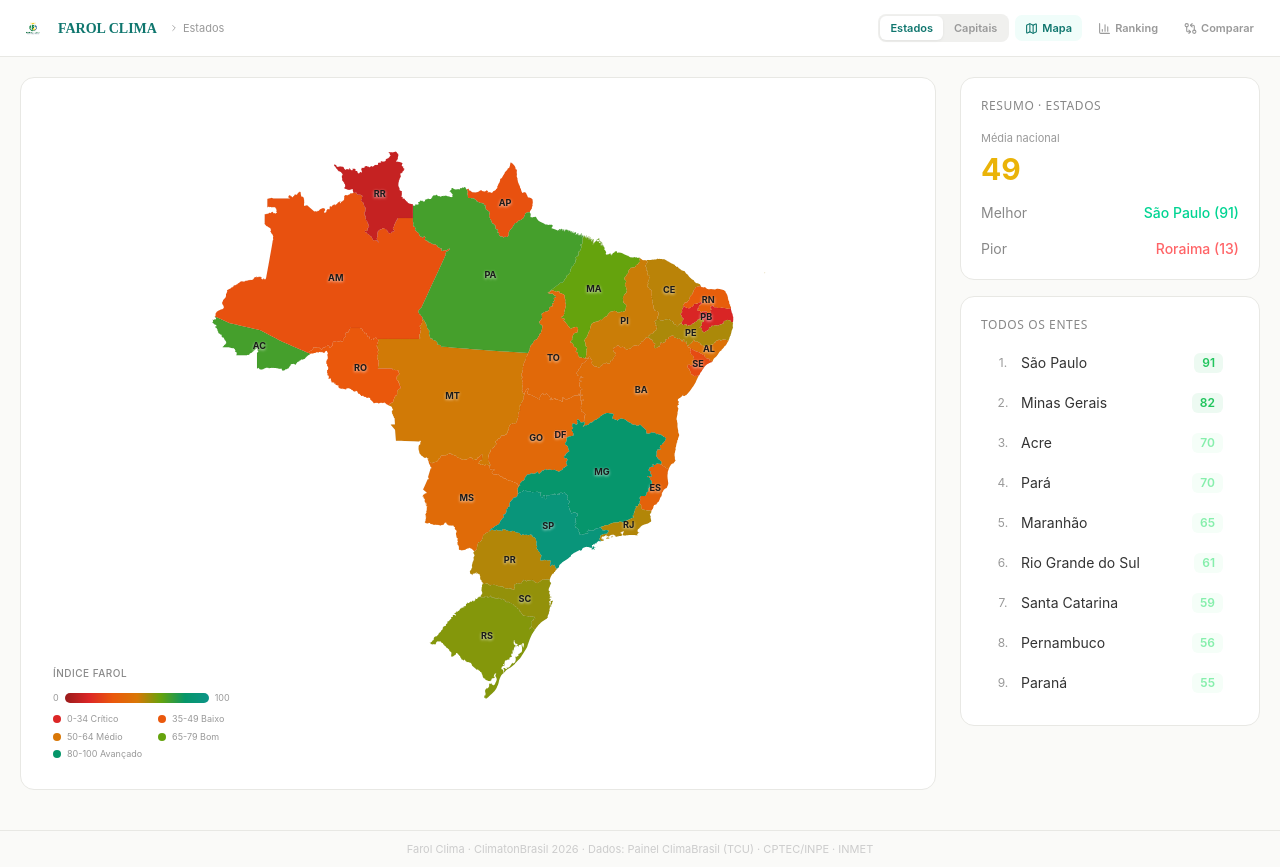
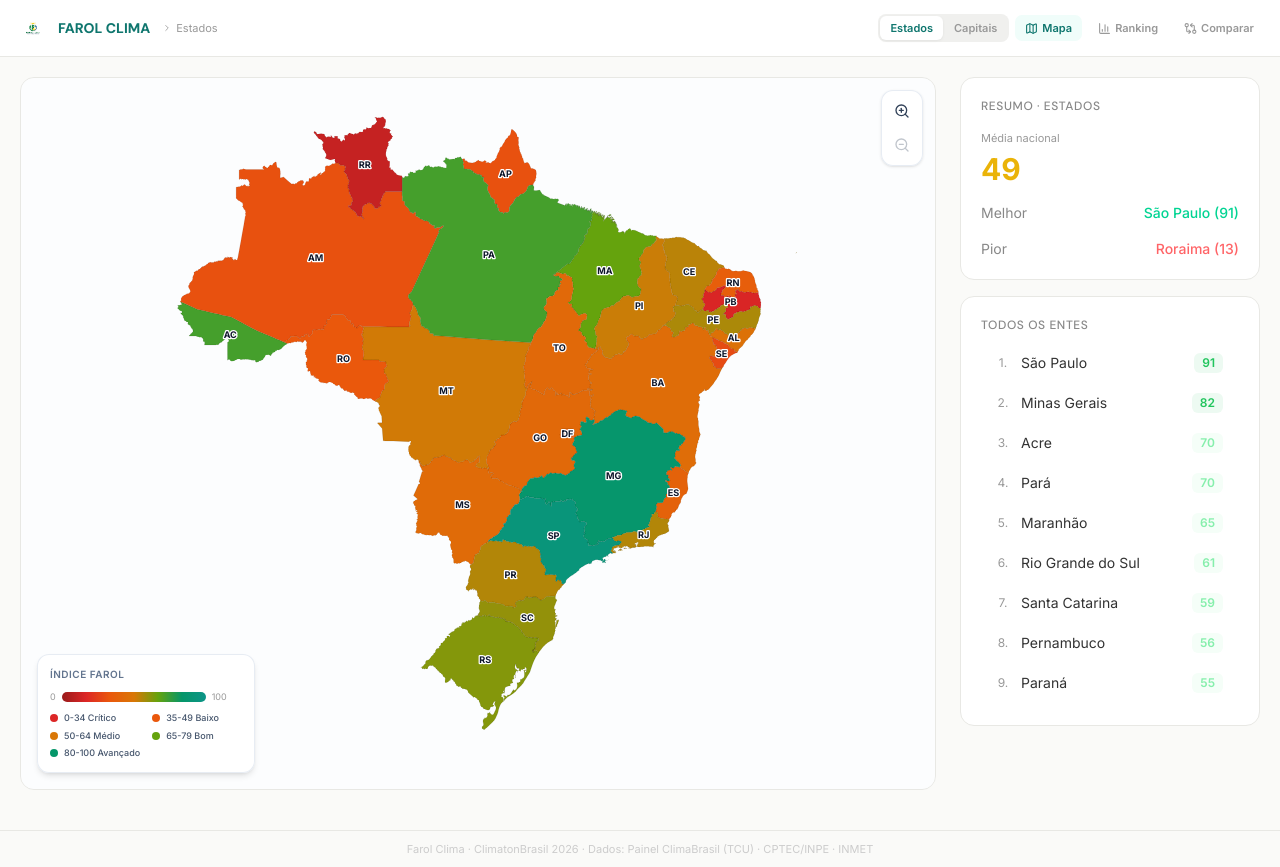
Before and after one commit to LuizFelipe1501/Farol-Clima, a React (Vite) app: page / in a window 1280 px wide. Both pictures are taken after a click on the button "Acessar o Farol Clima →". Built offline with nearby package versions, Linux system fonts and the light colour scheme.

Commit message:
zoom do mapa para celular

```diff
--- a/src/components/MapaBrasil.jsx
+++ b/src/components/MapaBrasil.jsx
@@ -1,5 +1,6 @@
-import { useState, useEffect, useMemo, useCallback } from 'react'
+import { useState, useEffect, useMemo } from 'react'
 import { geoMercator, geoPath } from 'd3-geo'
+import { ZoomIn, ZoomOut, RotateCcw } from 'lucide-react'
 import { scoreToColor } from '../utils/colors'
 import { getCorScore, getLabelScore } from '../utils/scoring'
 
@@ -7,6 +8,7 @@ export default function MapaBrasil({ dados, onSelect, tipo }) {
   const [geojson, setGeojson] = useState(null)
   const [hovered, setHovered] = useState(null)
   const [mousePos, setMousePos] = useState({ x: 0, y: 0 })
+  const [zoomLevel, setZoomLevel] = useState(1.0)
 
   useEffect(() => {
     fetch('/data/brazil-states.geojson')
@@ -24,15 +26,28 @@ export default function MapaBrasil({ dados, onSelect, tipo }) {
     if (!geojson) return { pathGenerator: null, features: [] }
 
     const projection = geoMercator()
-      .center([-54, -15])
-      .scale(750)
-      .translate([450, 340])
+      .center([-53.8, -14.8])
+      .scale(840)
+      .translate([450, 335])
 
     return {
       pathGenerator: geoPath().projection(projection),
       features: geojson.features,
     }
   }, [geojson])
+
+  const handleZoomIn = () => setZoomLevel(prev => Math.min(2.5, prev + 0.35))
+  const handleZoomOut = () => setZoomLevel(prev => Math.max(1.0, prev - 0.35))
+  const handleResetZoom = () => setZoomLevel(1.0)
+
+  // Dynamic SVG viewBox based on zoomLevel
+  const viewBoxStr = useMemo(() => {
+    const w = 900 / zoomLevel
+    const h = 700 / zoomLevel
+    const x = 450 - w / 2
+    const y = 350 - h / 2
+    return `${x} ${y} ${w} ${h}`
+  }, [zoomLevel])
 
   const hoveredEnte = hovered ? enteMap[hovered] : null
 
@@ -55,11 +70,55 @@ export default function MapaBrasil({ dados, onSelect, tipo }) {
 
   return (
     <div className="grid grid-cols-1 lg:grid-cols-[1fr_300px] gap-4 md:gap-6">
-      {/* Mapa */}
-      <div className="relative card rounded-2xl  overflow-hidden">
+      {/* Mapa Container */}
+      <div className="relative card rounded-2xl overflow-hidden flex flex-col justify-between">
+
+        {/* Visualizador SVG + Controls */}
+        <div className="relative w-full overflow-hidden bg-slate-50/40 min-h-[360px] sm:min-h-[460px] md:min-h-[520px] flex items-center justify-center">
+
+          {/* Zoom Controls */}
+          <div className="absolute top-3 right-3 z-20 flex flex-col gap-1.5 bg-white/90 backdrop-blur-md p-1.5 rounded-xl border border-slate-200/80 shadow-sm">
+            <button
+              onClick={handleZoomIn}
+              disabled={zoomLevel >= 2.5}
+              title="Aumentar Zoom"
+              className="p-1.5 rounded-lg hover:bg-slate-100 disabled:opacity-30 disabled:hover:bg-transparent text-slate-700 transition-colors cursor-pointer"
+            >
+              <ZoomIn size={16} />
+            </button>
+            <button
+              onClick={handleZoomOut}
+              disabled={zoomLevel <= 1.0}
+              title="Diminuir Zoom"
+              className="p-1.5 rounded-lg hover:bg-slate-100 disabled:opacity-30 disabled:hover:bg-transparent text-slate-700 transition-colors cursor-pointer"
+            >
+              <ZoomOut size={16} />
+            </button>
+            {zoomLevel > 1.0 && (
+              <button
+                onClick={handleResetZoom}
+                title="Redefinir Zoom"
+                className="p-1.5 rounded-lg hover:bg-slate-100 text-teal-600 transition-colors cursor-pointer"
+              >
+                <RotateCcw size={16} />
+              </button>
+            )}
+          </div>
+
+          {/* Banner do Estado Selecionado/Hover (Mobile Friendly) */}
+          {hoveredEnte && (
+            <div className="absolute top-3 left-3 z-20 md:hidden bg-white/95 backdrop-blur-md border border-slate-200 shadow-md rounded-xl px-3.5 py-2 flex items-center gap-2.5">
+              <span className="font-bold text-xs text-slate-800">{hoveredEnte.nome} ({hoveredEnte.uf})</span>
+              <span className="text-xs font-bold px-2 py-0.5 rounded-md" style={{ color: getCorScore(hoveredEnte.scores.farol), backgroundColor: getCorScore(hoveredEnte.scores.farol) + '18' }}>
+                {hoveredEnte.scores.farol} · {getLabelScore(hoveredEnte.scores.farol)}
+              </span>
+            </div>
+          )}
+
+          {/* SVG Map */}
           <svg
-          viewBox="0 0 900 700"
-          className="w-full"
+            viewBox={viewBoxStr}
+            className="w-full h-auto max-h-[60vh] md:max-h-none transition-all duration-300 ease-out select-none"
             onMouseMove={e => {
               const rect = e.currentTarget.getBoundingClientRect()
               setMousePos({
@@ -80,10 +139,10 @@ export default function MapaBrasil({ dados, onSelect, tipo }) {
                   key={sigla}
                   d={pathGenerator(feat)}
                   fill={fill}
-                stroke={isHovered ? '#fff' : 'rgba(0,0,0,0.08)'}
-                strokeWidth={isHovered ? 2 : 0.5}
-                opacity={hovered && !isHovered ? 0.4 : 1}
-                className="cursor-pointer transition-opacity duration-200"
+                  stroke={isHovered ? '#0F766E' : 'rgba(0,0,0,0.15)'}
+                  strokeWidth={isHovered ? 2.5 : 0.6}
+                  opacity={hovered && !isHovered ? 0.45 : 1}
+                  className="cursor-pointer transition-all duration-150"
                   onClick={() => ente && onSelect(ente)}
                   onMouseEnter={() => setHovered(sigla)}
                   onMouseLeave={() => setHovered(null)}
@@ -96,7 +155,6 @@ export default function MapaBrasil({ dados, onSelect, tipo }) {
               const sigla = feat.properties.sigla
               const centroid = pathGenerator.centroid(feat)
               if (!centroid || isNaN(centroid[0])) return null
-            const ente = enteMap[sigla]
               return (
                 <text
                   key={sigla + '-label'}
@@ -104,8 +162,13 @@ export default function MapaBrasil({ dados, onSelect, tipo }) {
                   y={centroid[1]}
                   textAnchor="middle"
                   dominantBaseline="central"
-                className="fill-[#1a1a1a] text-[9px] font-bold pointer-events-none select-none"
-                style={{ textShadow: '0 1px 3px rgba(255,255,255,0.8)' }}
+                  className="fill-slate-900 text-[10px] md:text-[9px] font-extrabold pointer-events-none select-none"
+                  style={{
+                    paintOrder: 'stroke fill',
+                    stroke: '#ffffff',
+                    strokeWidth: '2.5px',
+                    strokeLinejoin: 'round',
+                  }}
                 >
                   {sigla}
                 </text>
@@ -113,20 +176,20 @@ export default function MapaBrasil({ dados, onSelect, tipo }) {
             })}
           </svg>
 
-        {/* Tooltip */}
+          {/* Desktop Tooltip */}
           {hoveredEnte && (
             <div
-            className="absolute pointer-events-none z-50 bg-[#f5f5f3] border border-white/10 rounded-xl shadow-2xl px-5 py-4 min-w-[220px]"
+              className="hidden md:block absolute pointer-events-none z-50 bg-white/95 backdrop-blur-md border border-slate-200/80 rounded-xl shadow-xl px-4 py-3 min-w-[200px]"
               style={{
-              left: `${(mousePos.x / 900) * 100}%`,
-              top: `${(mousePos.y / 700) * 100}%`,
+                left: `${Math.min(80, Math.max(10, (mousePos.x / 900) * 100))}%`,
+                top: `${Math.min(80, Math.max(10, (mousePos.y / 700) * 100))}%`,
                 transform: 'translate(12px, -50%)',
               }}
             >
               <p className="font-semibold text-[#1a1a1a]">{hoveredEnte.nome}</p>
-            <p className="text-[11px] text-[#888] mb-3">{hoveredEnte.uf} · {hoveredEnte.tipo === 'capital' ? 'Capital' : 'Estado'}</p>
-            <div className="flex items-center gap-3 mb-3">
-              <span className="text-3xl font-bold" style={{ color: getCorScore(hoveredEnte.scores.farol) }}>
+              <p className="text-[11px] text-[#888] mb-2">{hoveredEnte.uf} · {hoveredEnte.tipo === 'capital' ? 'Capital' : 'Estado'}</p>
+              <div className="flex items-center gap-2 mb-2">
+                <span className="text-2xl font-bold" style={{ color: getCorScore(hoveredEnte.scores.farol) }}>
                   {hoveredEnte.scores.farol}
                 </span>
                 <span
@@ -139,7 +202,7 @@ export default function MapaBrasil({ dados, onSelect, tipo }) {
                   {getLabelScore(hoveredEnte.scores.farol)}
                 </span>
               </div>
-            <div className="grid grid-cols-3 gap-3 text-[11px] text-center">
+              <div className="grid grid-cols-3 gap-2 text-[11px] text-center pt-2 border-t border-slate-100">
                 {[
                   { label: 'Gov.', val: hoveredEnte.scores.governanca },
                   { label: 'Pol.', val: hoveredEnte.scores.politicas },
@@ -153,18 +216,19 @@ export default function MapaBrasil({ dados, onSelect, tipo }) {
               </div>
             </div>
           )}
+        </div>
 
-        {/* Legenda */}
-        <div className="absolute bottom-4 left-4 card/95 backdrop-blur-sm rounded-xl  px-4 py-3">
-          <p className="text-[10px] font-medium text-[#888] mb-2.5 uppercase tracking-wider">Índice Farol</p>
+        {/* Legenda (Responsiva: abaixo do mapa no mobile, overlay no desktop) */}
+        <div className="p-3.5 bg-white border-t border-slate-100 md:absolute md:bottom-4 md:left-4 md:border md:border-slate-200/80 md:bg-white/95 md:backdrop-blur-md md:rounded-xl md:shadow-md md:p-3 z-10">
+          <p className="text-[10px] font-semibold text-slate-500 mb-2 uppercase tracking-wider">Índice Farol</p>
           <div className="flex items-center gap-1.5 mb-2">
             <span className="text-[9px] text-[#999]">0</span>
-            <div className="w-36 h-2.5 rounded-full" style={{
+            <div className="w-full md:w-36 h-2.5 rounded-full" style={{
               background: 'linear-gradient(to right, #991B1B, #DC2626, #EA580C, #D97706, #65A30D, #059669, #0D9488)'
             }} />
             <span className="text-[9px] text-[#999]">100</span>
           </div>
-          <div className="grid grid-cols-2 gap-x-4 gap-y-1">
+          <div className="grid grid-cols-3 md:grid-cols-2 gap-x-3 gap-y-1">
             {[
               { label: '0-34 Crítico', cor: '#DC2626' },
               { label: '35-49 Baixo', cor: '#EA580C' },
@@ -172,19 +236,20 @@ export default function MapaBrasil({ dados, onSelect, tipo }) {
               { label: '65-79 Bom', cor: '#65A30D' },
               { label: '80-100 Avançado', cor: '#059669' },
             ].map(i => (
-              <div key={i.label} className="flex items-center gap-1.5 text-[9px] text-[#999]">
+              <div key={i.label} className="flex items-center gap-1.5 text-[9px] text-slate-600 font-medium whitespace-nowrap">
                 <span className="w-2 h-2 rounded-sm shrink-0" style={{ backgroundColor: i.cor }} />
                 {i.label}
               </div>
             ))}
           </div>
         </div>
+
       </div>
 
       {/* Sidebar */}
       <div className="space-y-4">
         {/* Summary stats */}
-        <div className="card rounded-2xl  p-5">
+        <div className="card rounded-2xl p-5">
           <h3 className="text-xs font-medium text-[#888] uppercase tracking-wider mb-4">
             Resumo · {tipo === 'estados' ? 'Estados' : 'Capitais'}
           </h3>
@@ -196,7 +261,7 @@ export default function MapaBrasil({ dados, onSelect, tipo }) {
             {bestEnte && (
               <div className="flex justify-between items-center text-sm">
                 <span className="text-[#888]">Melhor</span>
-                <button onClick={() => onSelect(bestEnte)} className="text-emerald-400 hover:underline font-medium">
+                <button onClick={() => onSelect(bestEnte)} className="text-emerald-400 hover:underline font-medium cursor-pointer">
                   {bestEnte.nome} ({bestEnte.scores.farol})
                 </button>
               </div>
@@ -204,7 +269,7 @@ export default function MapaBrasil({ dados, onSelect, tipo }) {
             {worstEnte && (
               <div className="flex justify-between items-center text-sm">
                 <span className="text-[#888]">Pior</span>
-                <button onClick={() => onSelect(worstEnte)} className="text-red-400 hover:underline font-medium">
+                <button onClick={() => onSelect(worstEnte)} className="text-red-400 hover:underline font-medium cursor-pointer">
                   {worstEnte.nome} ({worstEnte.scores.farol})
                 </button>
               </div>
@@ -213,7 +278,7 @@ export default function MapaBrasil({ dados, onSelect, tipo }) {
         </div>
 
         {/* Quick list */}
-        <div className="card rounded-2xl  p-5">
+        <div className="card rounded-2xl p-5">
           <h3 className="text-xs font-medium text-[#888] uppercase tracking-wider mb-3">Todos os entes</h3>
           <div className="space-y-1 max-h-[360px] overflow-y-auto pr-1 custom-scrollbar">
             {dados.map((ente, i) => (
@@ -222,7 +287,7 @@ export default function MapaBrasil({ dados, onSelect, tipo }) {
                 onClick={() => onSelect(ente)}
                 onMouseEnter={() => setHovered(ente.uf)}
                 onMouseLeave={() => setHovered(null)}
-                className={`w-full flex items-center justify-between px-3 py-2 rounded-lg text-sm transition-all ${
+                className={`w-full flex items-center justify-between px-3 py-2 rounded-lg text-sm transition-all cursor-pointer ${
                   hovered === ente.uf ? 'bg-[#f0f0ee]' : 'hover:bg-[#f5f5f3]'
                 }`}
               >
--- a/src/index.css
+++ b/src/index.css
@@ -1,5 +1,5 @@
+@import url('https://fonts.googleapis.com/css2?family=DM+Sans:ital,opsz,wght@0,9..40,400;0,9..40,500;0,9..40,600;0,9..40,700;0,9..40,800;1,9..40,400&family=Inter:wght@400;500;600;700&display=swap');
 @import "tailwindcss";
-@import url('https://fonts.googleapis.com/css2?family=DM+Sans:ital,opsz,wght@0,9..40,400;0,9..40,500;0,9..40,600;0,9..40,700;0,9..40,800;1,9..40,400&family=Inter:wght@400;500;600;700&display=swap');
 
 @layer base {
   body {
```
Lines whose indentation alone changed are shown as unchanged.
